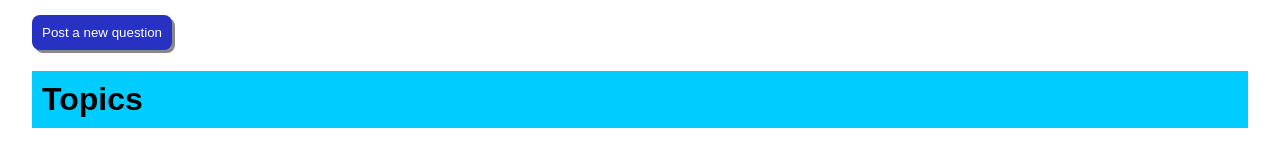
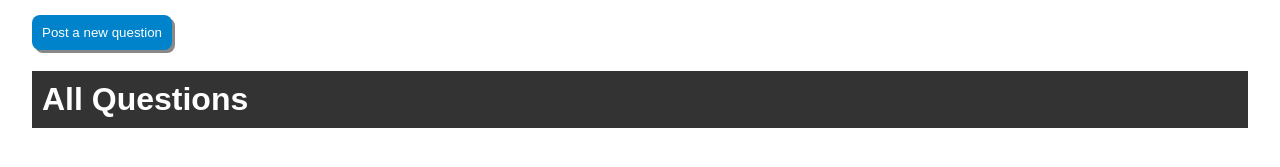
Before and after one commit to usercspa/learnomic, a website: page index.html in a window 1280 px wide. Shown: the part 519-686 px from the top of the page. Drawn offline with Linux system fonts and the light colour scheme; some packages are replaced by stand-ins of ours.

Commit message:
2 files modified

```diff
--- a/index.html
+++ b/index.html
@@ -33,7 +33,8 @@
 			border: 1px;
 			box-shadow: 3px 3px #888888;
 			border-radius: 8px;
-			background-color: #2832C2;
+			background-color: #0083ca;
+
 			color: #FFFFFF;
 			margin-left: 24px;
 			padding: 10px;
@@ -49,8 +50,9 @@
 			margin-left: 24px;
 			margin-right: 24px;
 			padding: 10px;
-			background-color: #00CCFF;
+			background-color: #333333;
 			font-family: arial;
+			color: #FFFFFF;
 		}
 	</style>
 </head>
@@ -81,7 +83,7 @@
 		<a href="/newquestion.html"><button class="addTopic">Post a new question</button></a>
 
 		<h1 class="topicheading">
-			Topics
+			All Questions
 		</h1>
 		<!--show topics-->
 		<div class="topics"></div>
--- a/style.css
+++ b/style.css
@@ -31,7 +31,7 @@ h2 {
 }
 
 .topnav a.active {
-  background-color: #38acec;
+  background-color: #0083ca;
   color: white;
 }
 
```
